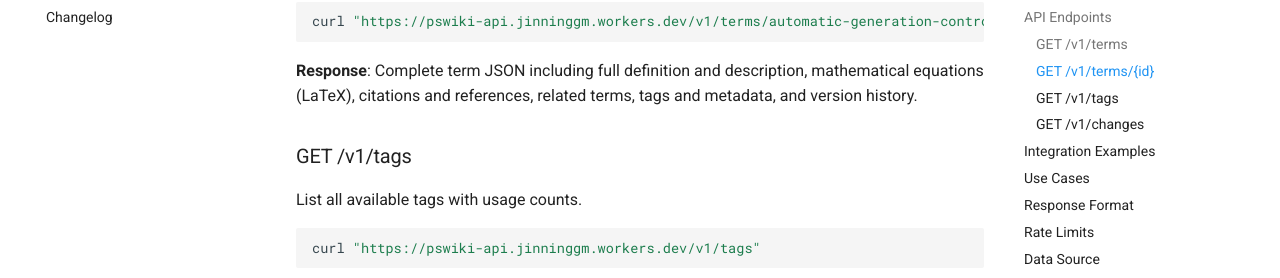
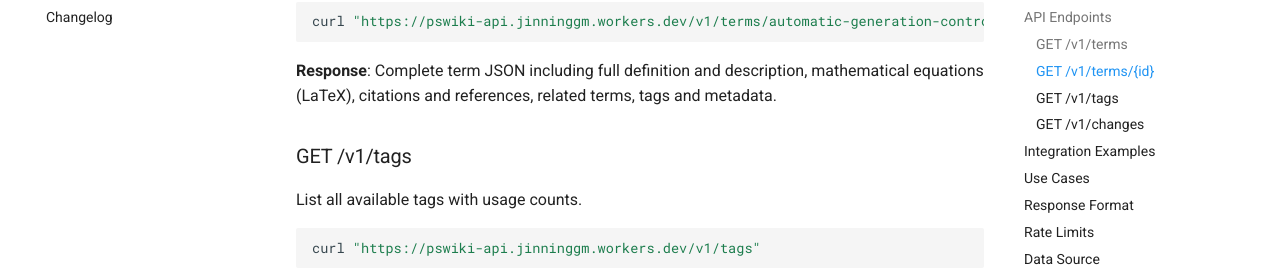
Before and after one commit to ps-wiki/ps-wiki.github.io, an MkDocs documentation site: the page built from docs/rest-api.md, in a window 1280 px wide and 900 px high, scrolled down 1751 px. Shown: the part 199-477 px from the top of the window. Built offline with MkDocs 1.6.1 and Material for MkDocs 9.7.7, drawn with Linux system fonts in a browser that asks for light colours; comment, search, counter and statistics services are not loaded.

Commit message:
Remove stale 'version history' from REST API docs
The /v1/terms/{id} response description referenced version history, which
no longer applies after dropping the per-term version field.

Co-Authored-By: Claude Sonnet 4.6 <noreply@anthropic.com>

````diff
--- a/docs/rest-api.md
+++ b/docs/rest-api.md
@@ -89,7 +89,7 @@ Retrieve full details for a specific term.
 curl "https://pswiki-api.jinninggm.workers.dev/v1/terms/automatic-generation-control"
 ```
 
-**Response**: Complete term JSON including full definition and description, mathematical equations (LaTeX), citations and references, related terms, tags and metadata, and version history.
+**Response**: Complete term JSON including full definition and description, mathematical equations (LaTeX), citations and references, related terms, tags and metadata.
 
 ### GET /v1/tags
 
````
